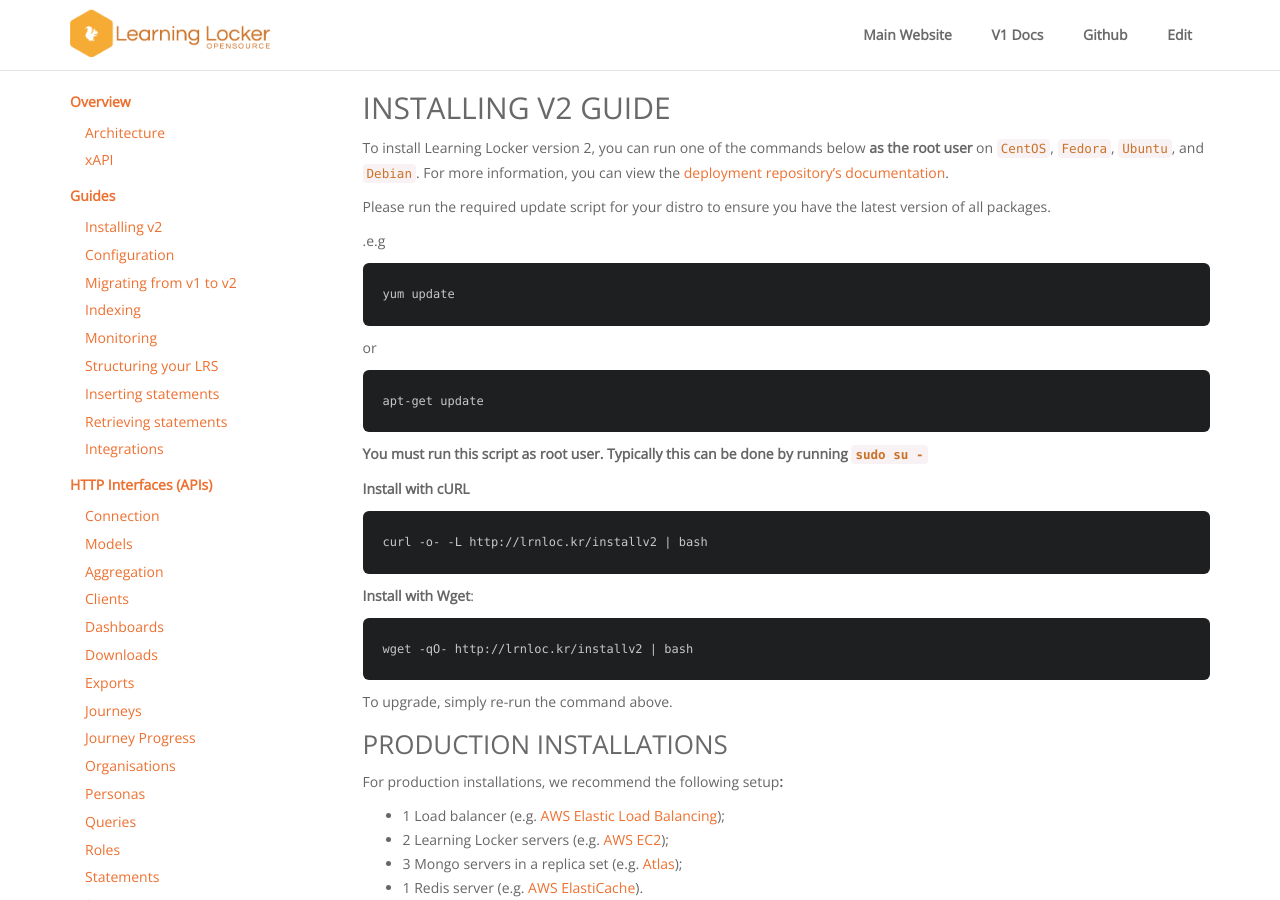
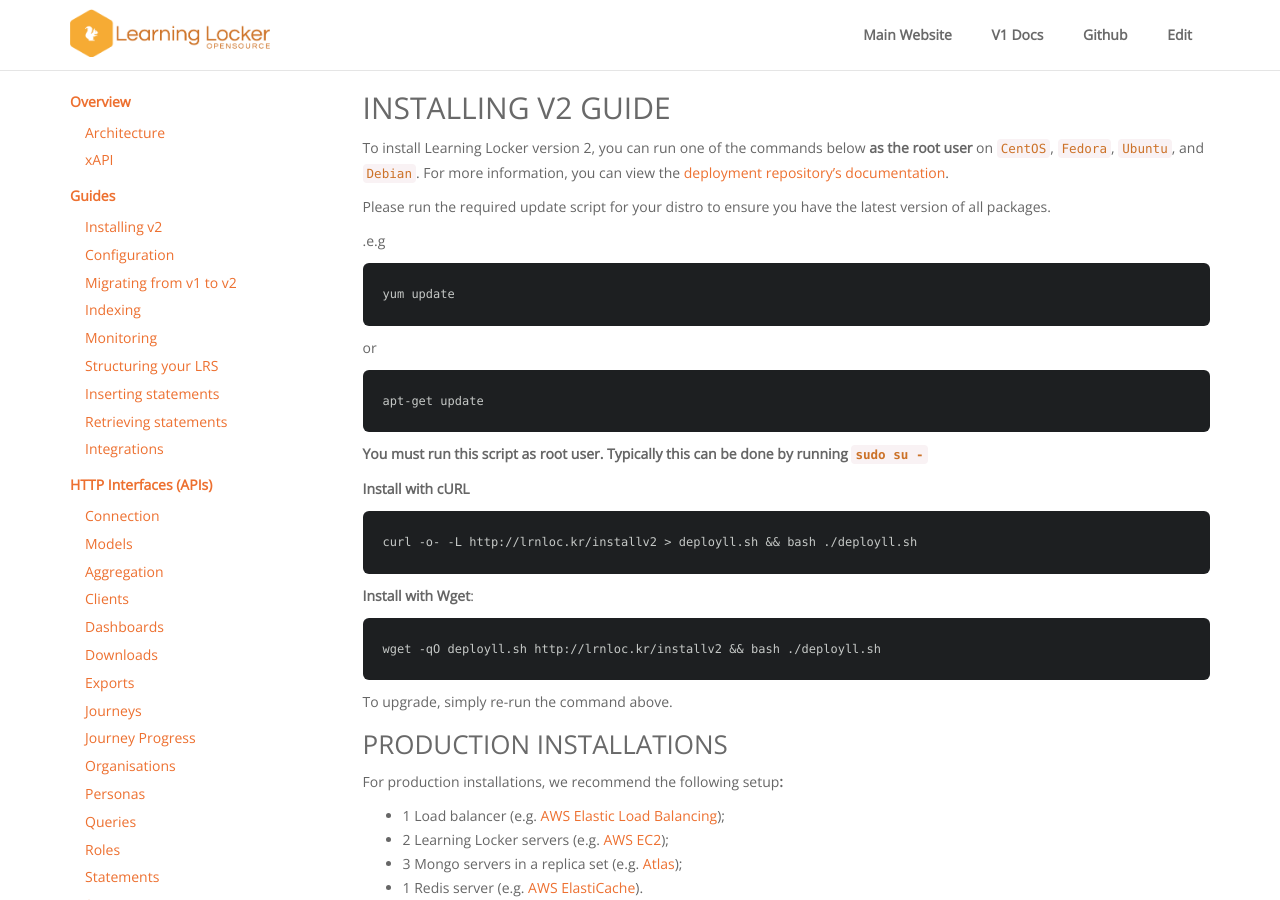
Before and after one commit to LearningLocker/docs, a Jekyll site: the page built from src/guides-installing.md, in a window 1280 px wide and 900 px high. Built offline with Jekyll 4.4.1, drawn with Linux system fonts in a browser that asks for light colours; nearby versions of some CDN libraries; our own code applies the rules of GitHub Pages for plain Markdown files.

Commit message:
Fixes commands.

````diff
--- a/src/guides-installing.md
+++ b/src/guides-installing.md
@@ -20,11 +20,11 @@
 
 **Install with cURL**
 ```sh
-curl -o- -L http://lrnloc.kr/installv2 | bash
+curl -o- -L http://lrnloc.kr/installv2 > deployll.sh && bash ./deployll.sh
 ```
 **Install with Wget**:
 ```sh
-wget -qO- http://lrnloc.kr/installv2 | bash
+wget -qO deployll.sh http://lrnloc.kr/installv2 && bash ./deployll.sh
 ```
 
 To upgrade, simply re-run the command above.
````
